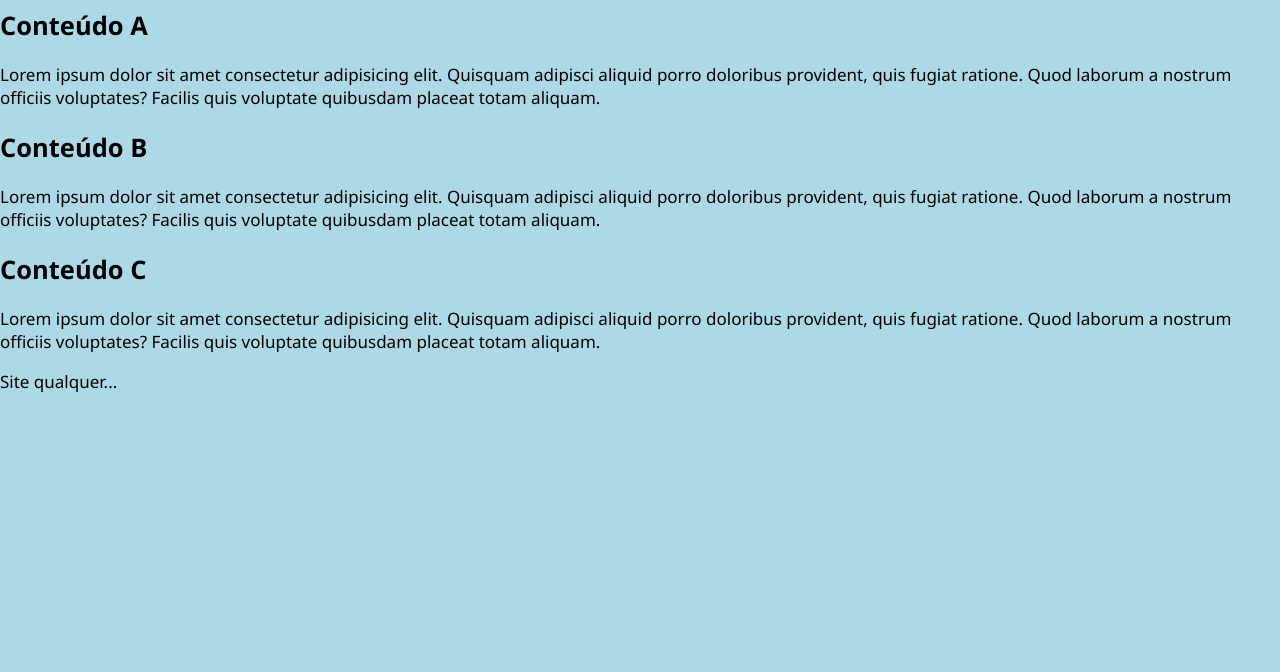
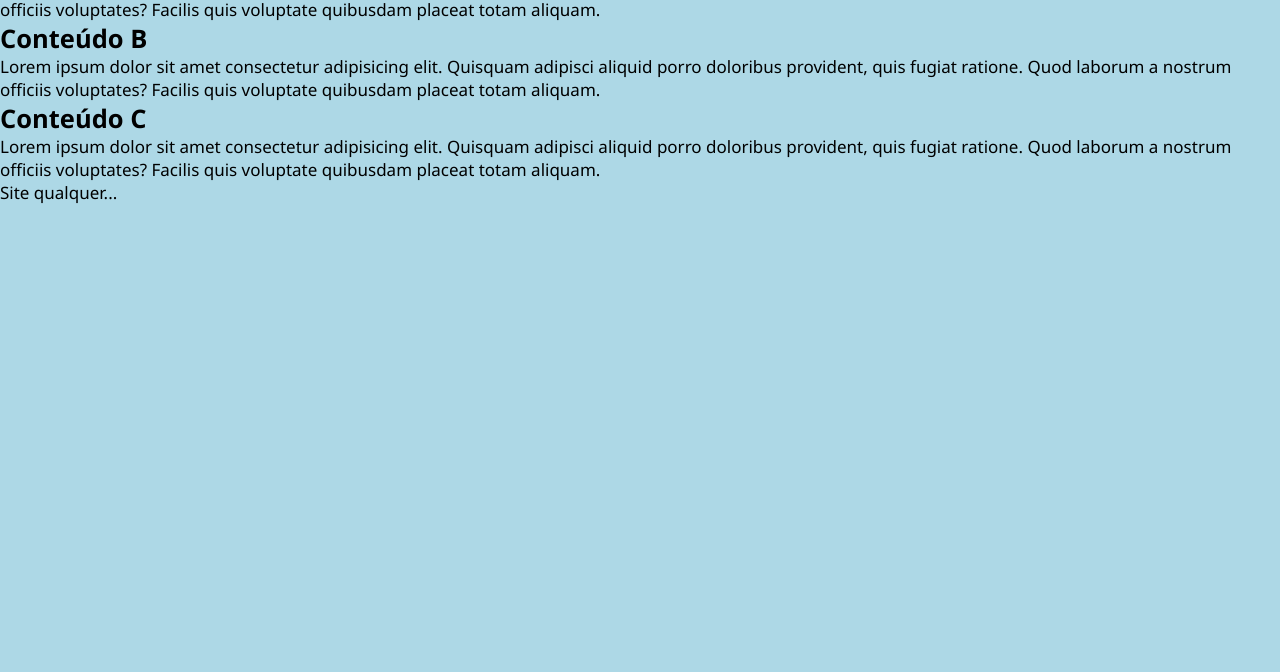
Before and after one commit to bsantostiago2020/exemplo-branches, a plain HTML site: page index.html in a window 1280 px wide. Shown: the part 128-800 px from the top of the page. Drawn offline with Linux system fonts and the light colour scheme.

Commit message:
Regra de reset

```diff
--- a/css/estilos.css
+++ b/css/estilos.css
@@ -5,6 +5,9 @@ html { font-size: 17px; }
 body {
     background-color: lightblue;
     font-family: 'Segoe UI', Tahoma, Geneva, Verdana, sans-serif;
+}
+
+body, h1, h2, p {
     margin: 0;
     padding: 0;
 }
```
